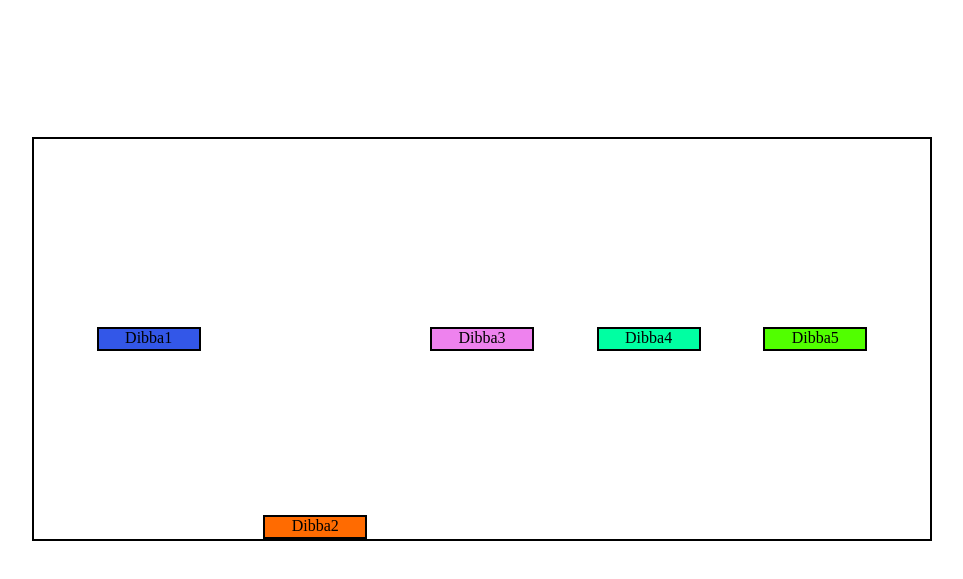
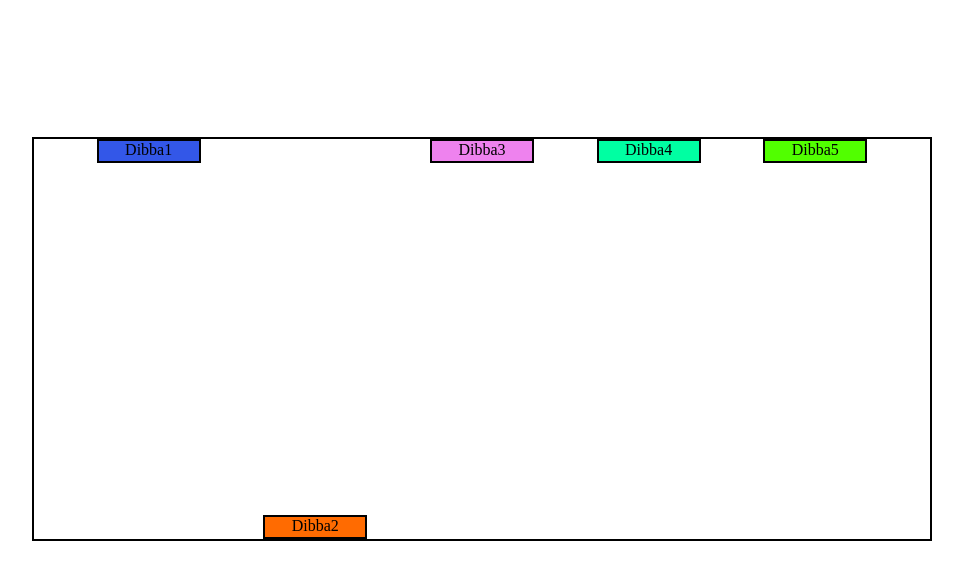
Before and after one commit to sanskaarz/LearnCSS, a plain HTML site: page Flexbox/index3.html in a window 1280 px wide. Shown: the part 61-640 px from the top of the page, without its empty margins (158-1121 px from the left). Drawn offline with Linux system fonts and the light colour scheme.

Commit message:
modified

```diff
--- a/Flexbox/styleflexbox3.css
+++ b/Flexbox/styleflexbox3.css
@@ -18,7 +18,6 @@ div{
     flex-wrap:wrap;/**/
     /* align-content:center;align the content of items of flexbox */
 
-    align-items: center;/*align the items of flexbox*/
     position: absolute;
     top: 50%;
     left: 50%;
```
